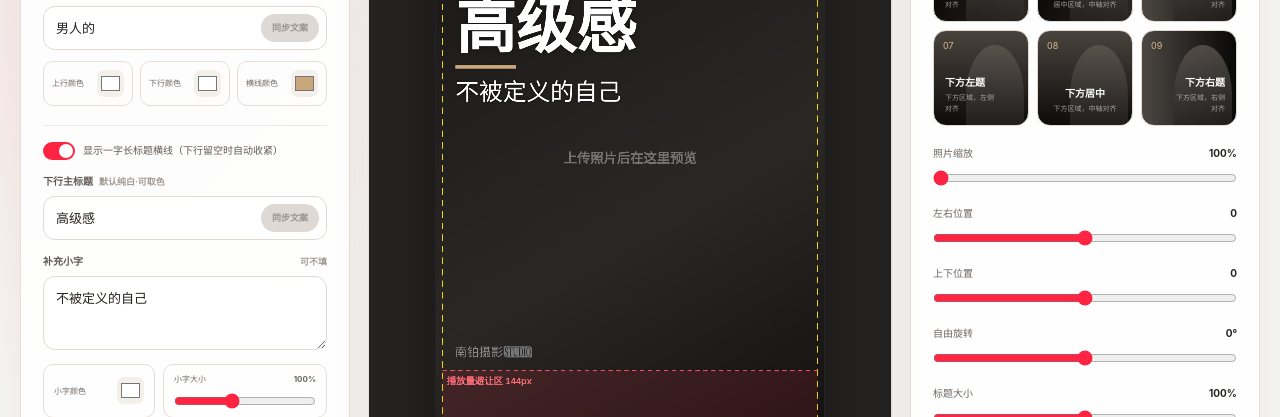
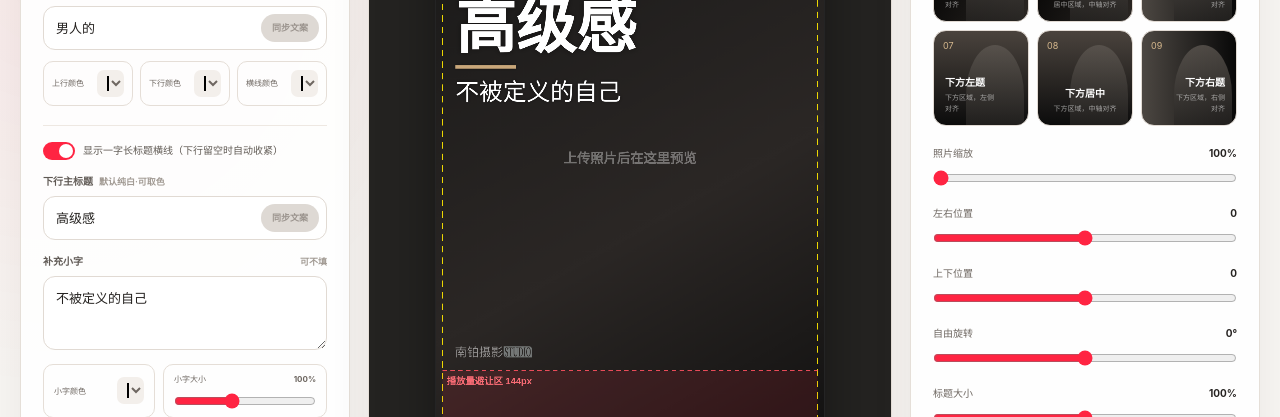
Before and after one commit to wdmm630202/nbo-cover-copy, a Next.js app: page /cover in a window 1280 px wide. Shown: the part 535-952 px from the top of the page. Built offline with nearby package versions, Linux system fonts and the light colour scheme.

Commit message:
add artist palette and slim guides

```diff
--- a/app/cover/CoverStudio.tsx
+++ b/app/cover/CoverStudio.tsx
@@ -161,7 +161,7 @@ function drawCover(
     const safeTop = (height - safeHeight) / 2;
     context.save();
     context.setLineDash([18, 14]);
-    context.lineWidth = 4;
+    context.lineWidth = 2;
     context.strokeStyle = "rgba(254,232,0,.92)";
     context.strokeRect(18, safeTop, width - 36, safeHeight);
     context.setLineDash([]);
@@ -1007,9 +1007,16 @@ export default function CoverStudio() {
             </div>
           </div>
           <div className="studio-color-row">
-            <label><span>上行颜色</span><input type="color" value={settings.topColor} onChange={(event) => updateSetting("topColor", event.target.value.toUpperCase())} /></label>
-            <label><span>下行颜色</span><input type="color" value={settings.bottomColor} onChange={(event) => updateSetting("bottomColor", event.target.value.toUpperCase())} /></label>
-            <label><span>横线颜色</span><input type="color" value={settings.dividerColor} onChange={(event) => updateSetting("dividerColor", event.target.value.toUpperCase())} /></label>
+            <label><span>上行颜色</span><input type="color" list="artist-colors" value={settings.topColor} onChange={(event) => updateSetting("topColor", event.target.value.toUpperCase())} /></label>
+            <label><span>下行颜色</span><input type="color" list="artist-colors" value={settings.bottomColor} onChange={(event) => updateSetting("bottomColor", event.target.value.toUpperCase())} /></label>
+            <label><span>横线颜色</span><input type="color" list="artist-colors" value={settings.dividerColor} onChange={(event) => updateSetting("dividerColor", event.target.value.toUpperCase())} /></label>
+            <datalist id="artist-colors">
+              <option value="#FFFFFF" label="钛白" /><option value="#1A1A1A" label="象牙黑" />
+              <option value="#D9D2C5" label="暖灰" /><option value="#C9A77A" label="金棕" />
+              <option value="#C92A2A" label="镉红" /><option value="#D97706" label="土黄" />
+              <option value="#8B5E3C" label="熟褐" /><option value="#1F4E79" label="群青" />
+              <option value="#2F6B4F" label="翠绿" />
+            </datalist>
           </div>
           <label className="studio-check studio-divider-toggle">
             <input type="checkbox" checked={settings.showDivider} onChange={(event) => updateSetting("showDivider", event.target.checked)} />
@@ -1041,7 +1048,7 @@ export default function CoverStudio() {
             />
           </label>
           <div className="studio-subtitle-tools">
-            <label><span>小字颜色</span><input type="color" value={settings.subtitleColor} onChange={(event) => updateSetting("subtitleColor", event.target.value.toUpperCase())} /></label>
+            <label><span>小字颜色</span><input type="color" list="artist-colors" value={settings.subtitleColor} onChange={(event) => updateSetting("subtitleColor", event.target.value.toUpperCase())} /></label>
             <label><span>小字大小 <b>{settings.subtitleScale}%</b></span><input type="range" min={60} max={160} value={settings.subtitleScale} onChange={(event) => updateSetting("subtitleScale", Number(event.target.value))} /></label>
           </div>
 
```
Also changed, not shown: 2 other files (tests, documents, lock files or other folders).
